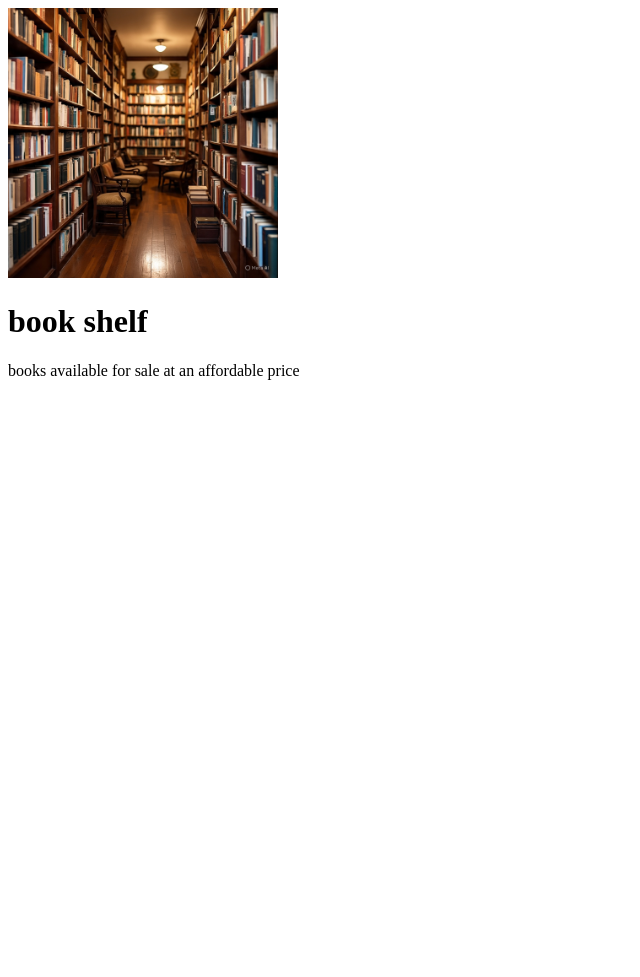
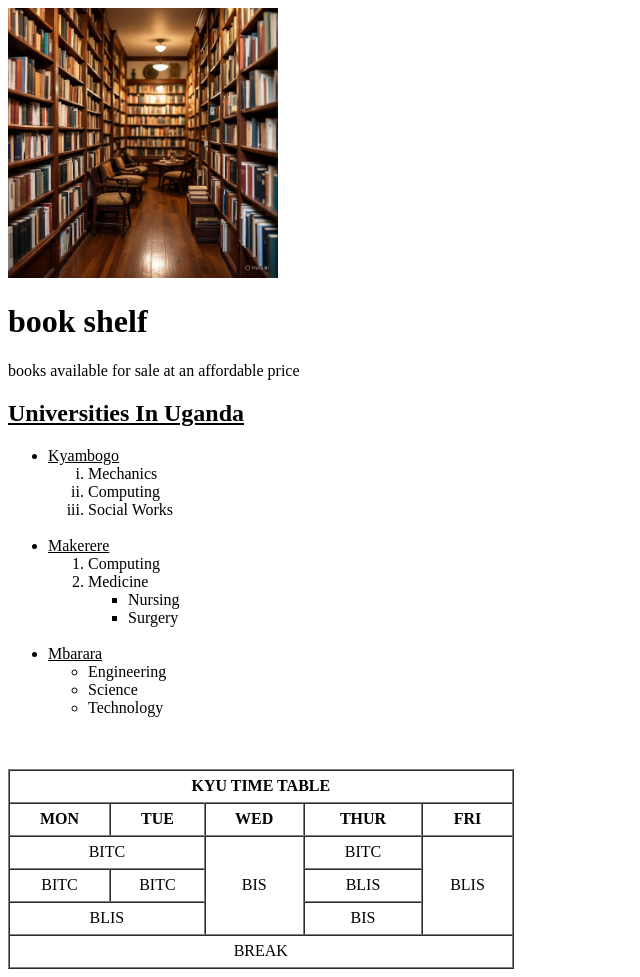
Before and after one commit to 2400805163-design/Assignment-1, a plain HTML site: page index.html in a window 1280 px wide. Shown: the whole page, without its empty margins (0-640 px from the left). Before the commit the page ends 800 px from the top, so only its background shows below. Drawn offline with Linux system fonts and the light colour scheme.

Commit message:
Add universities and timetable to index.html

```diff
--- a/index.html
+++ b/index.html
@@ -11,7 +11,70 @@
 <img src="books.jpg" alt="my image" height="270">
 <h1>book shelf</h1>
 <p>books available for sale at an affordable price</p>
+<h2>
+  <u> Universities In Uganda</u>
+</h2>
+<ul> <li> <u> Kyambogo</u>
+<ol type = "i">
+  <li>Mechanics</li>
+ <li>Computing</li>
+  <li>Social Works</li>
+</ol>
+</li>
+<br>
+<li> <U> Makerere</U>
+  <ol>
+    <li> Computing</li>
+    <li> Medicine</li>
+      <ul>
+        <li>Nursing</li>
+        <li>Surgery</li>
+      </ul>
+  </ol>
+</li>
+<br>
+<li> <u> Mbarara</u>
+  <ul>
+    <li>Engineering</li>
+    <li>Science</li>
+    <li>Technology</li>
+  </ul>
+</li>
 
+</ul>
+<br><br>
+
+<table border="1" cellpadding="0" cellspacing="0" width="40%" height="200">
+<tr>
+  <th colspan="5">KYU TIME TABLE</th>
+</tr>
+<tr>
+  <th>MON</th>
+   <th>TUE</th>
+    <th>WED</th>
+     <th>THUR</th>
+      <th>FRI</th>
+</tr>
+<tr>
+  <td colspan="2" align="center">BITC</td>
+  <td rowspan="3" align="center">BIS</td>
+  <td align="center">BITC</td>
+  <td rowspan="3" align="center"> BLIS</td>
+</tr>
+<tr>
+  <td align="center">BITC</td>
+  <td align="center">BITC</td>
+  <td align="center">BLIS</td>
+</tr>
+<tr>
+  <td colspan="2" align="center">BLIS</td>
+  <td align="center">BIS</td>
+</tr>
+<tr>
+  <td colspan="5" align="center">BREAK</td>
+</tr>
+
+</table>
 </body>
 
 </html>
```
